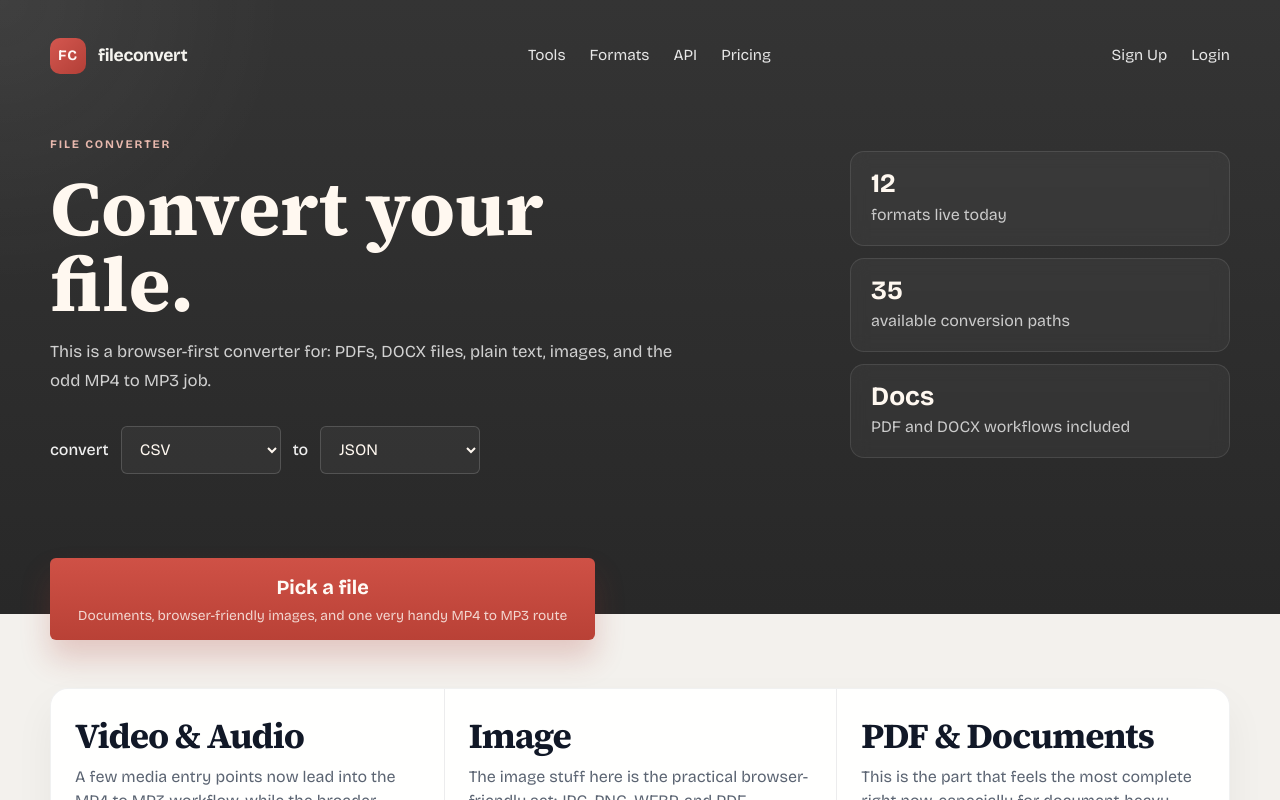
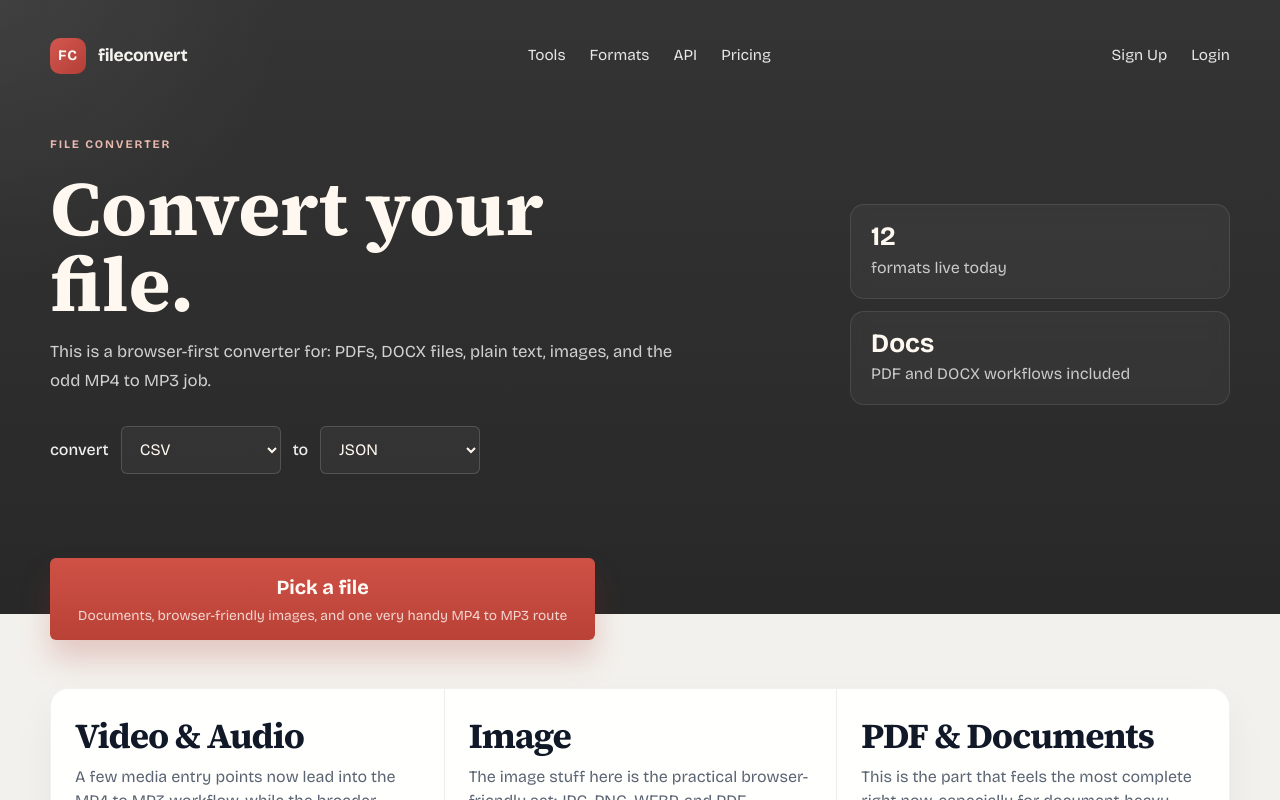
Before and after one commit to henrik-makeri/Website-FileConverter, a React (Vite) app: page / in a window 1280 px wide. Shown: the top 800 px of the page. Built offline with nearby package versions, Linux system fonts and the light colour scheme; the HTML template or start-up script is replaced by a standard one.

Commit message:
Simplify website copy and README

```diff
--- a/src/App.jsx
+++ b/src/App.jsx
@@ -1662,10 +1662,6 @@ function App() {
                   <span>formats live today</span>
                 </article>
                 <article className="metric-card">
-                  <strong>{supportedRoutes.length}</strong>
-                  <span>available conversion paths</span>
-                </article>
-                <article className="metric-card">
                   <strong>Docs</strong>
                   <span>PDF and DOCX workflows included</span>
                 </article>
```
Also changed, not shown: 1 other file (tests, documents, lock files or other folders).
